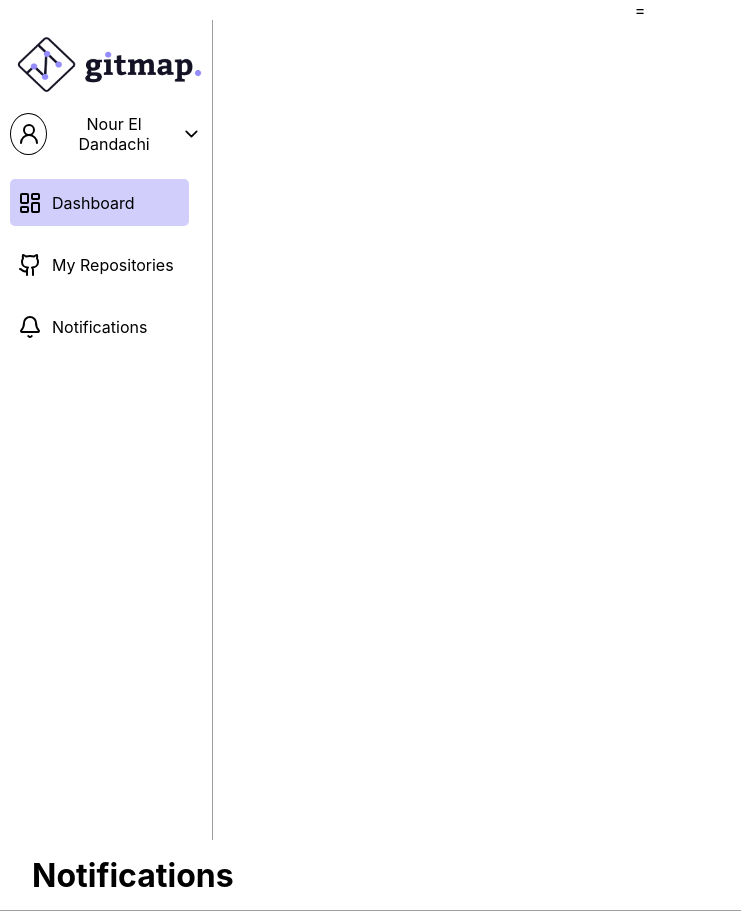
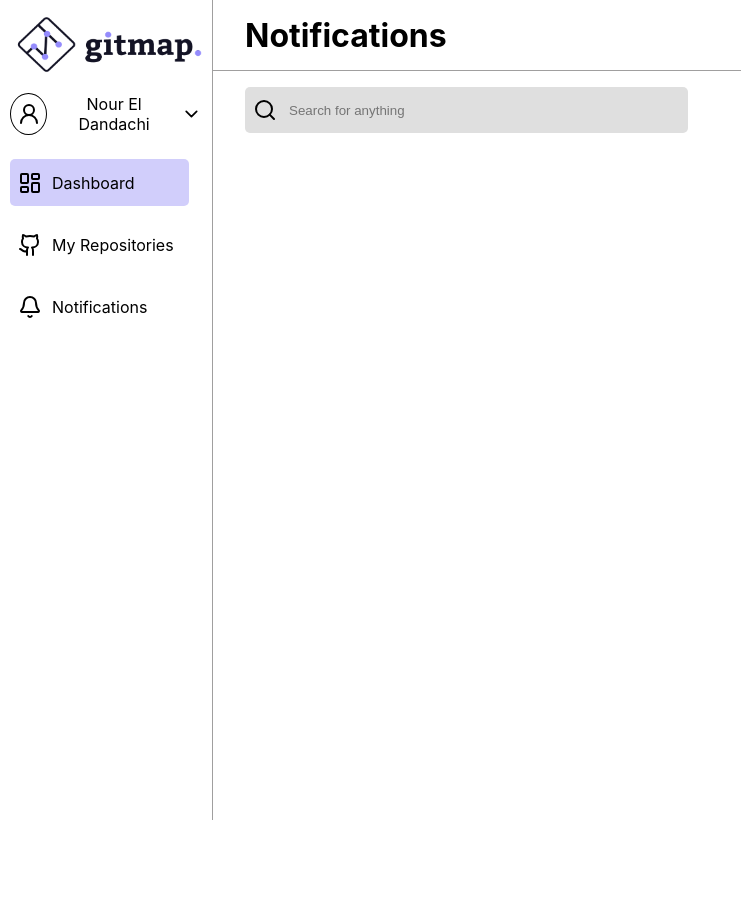
Before and after one commit to Nour-El-Dandachi/gitmap, a React (Create React App) app in the folder frontend/: page /notifications in a window 1280 px wide. Shown: the whole page, without its empty margins (0-741 px from the left). After the commit the page ends 820 px from the top, so only its background shows below. Built offline with nearby package versions, Linux system fonts and the light colour scheme.

Commit message:
frontend/added search bar

```diff
--- a/frontend/src/components/shared/side-bar/side-bar.css
+++ b/frontend/src/components/shared/side-bar/side-bar.css
@@ -42,7 +42,7 @@
   justify-content: start;
   align-items: center;
   gap: 10px;
-  background-color: rgb(206, 206, 206);
+  background-color: rgb(223, 223, 223);
   padding: 0.7rem 0.5rem;
   width: 85%;
   border-radius: 5px;
@@ -51,7 +51,7 @@
 
 
 .search-input{
-  background-color: rgb(206, 206, 206);
+  background-color: rgb(223, 223, 223);
   margin: 0;
   border: none;
   outline: none;
--- a/frontend/src/pages/my-repositories/my-repositories.css
+++ b/frontend/src/pages/my-repositories/my-repositories.css
@@ -4,7 +4,7 @@
   justify-content: start;
   align-items: center;
   gap: 10px;
-  background-color: rgb(206, 206, 206);
+  background-color: rgb(223, 223, 223);
   padding: 0.7rem 0.5rem;
   width: 40%;
   border-radius: 5px;
--- a/frontend/src/pages/notifications/index.jsx
+++ b/frontend/src/pages/notifications/index.jsx
@@ -2,16 +2,22 @@ import React from "react";
 import './notifications.css';
 import SideBar from "../../components/shared/side-bar";
 import Header from "../../components/shared/header";
+import { Search } from "lucide-react";
 import NotificationCard from "../../components/notification-card";
 
 const Notifications= () => {
     return (
-    <div className="notifications-page">=
+    <div className="notifications-page">
       <SideBar name={"Nour El Dandachi"} />
-      <div className="dashboard-right">
+      <div className="notifications-right">
         <Header location={"Notifications"} />
+        <div className="repo-search">
+          <Search />{" "}
+          <input className="search-input" placeholder="Search for anything" />
 
+        </div>
       </div>
+
     </div>
   );
 };
--- a/frontend/src/pages/notifications/notifications.css
+++ b/frontend/src/pages/notifications/notifications.css
@@ -0,0 +1,8 @@
+.notifications-page{
+    display: flex;
+    flex-direction: row;
+}
+
+.notifications-right{
+    width: 90%;
+}
```
